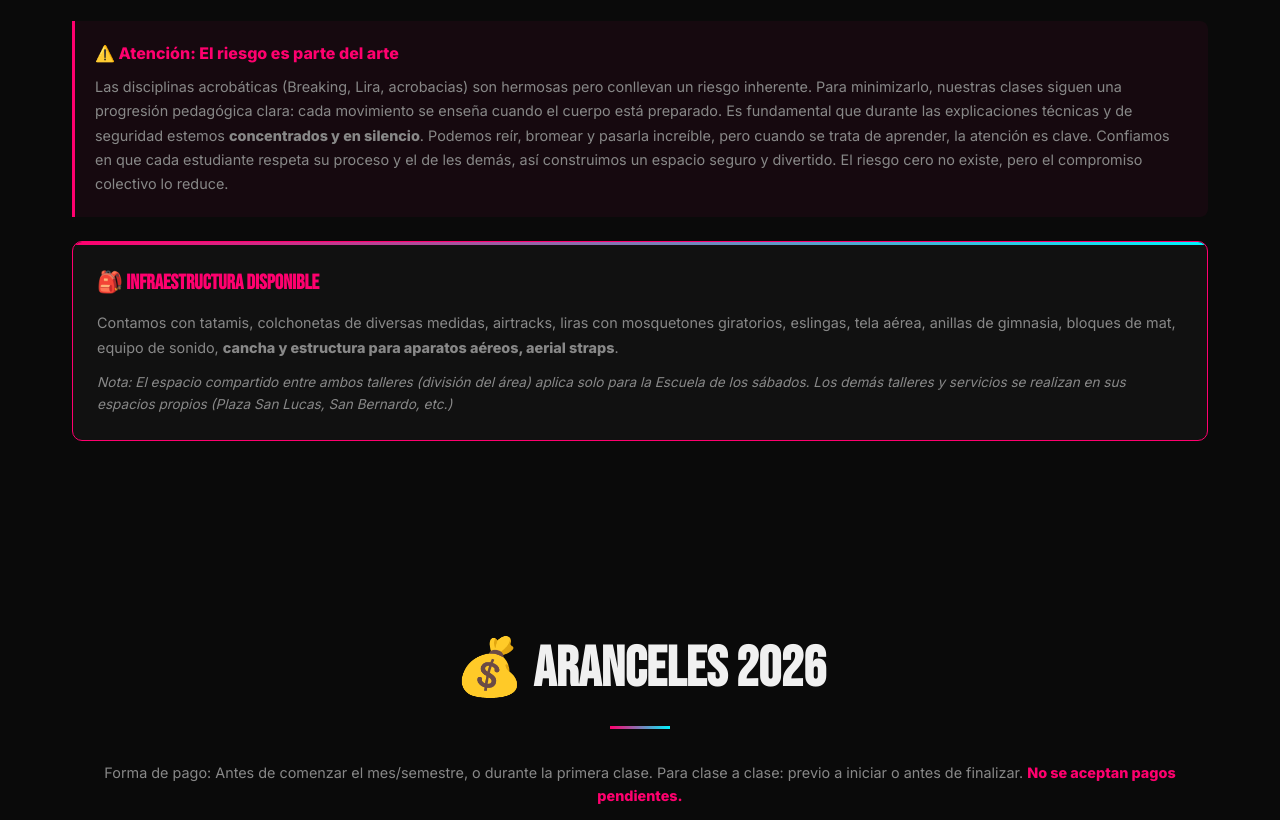
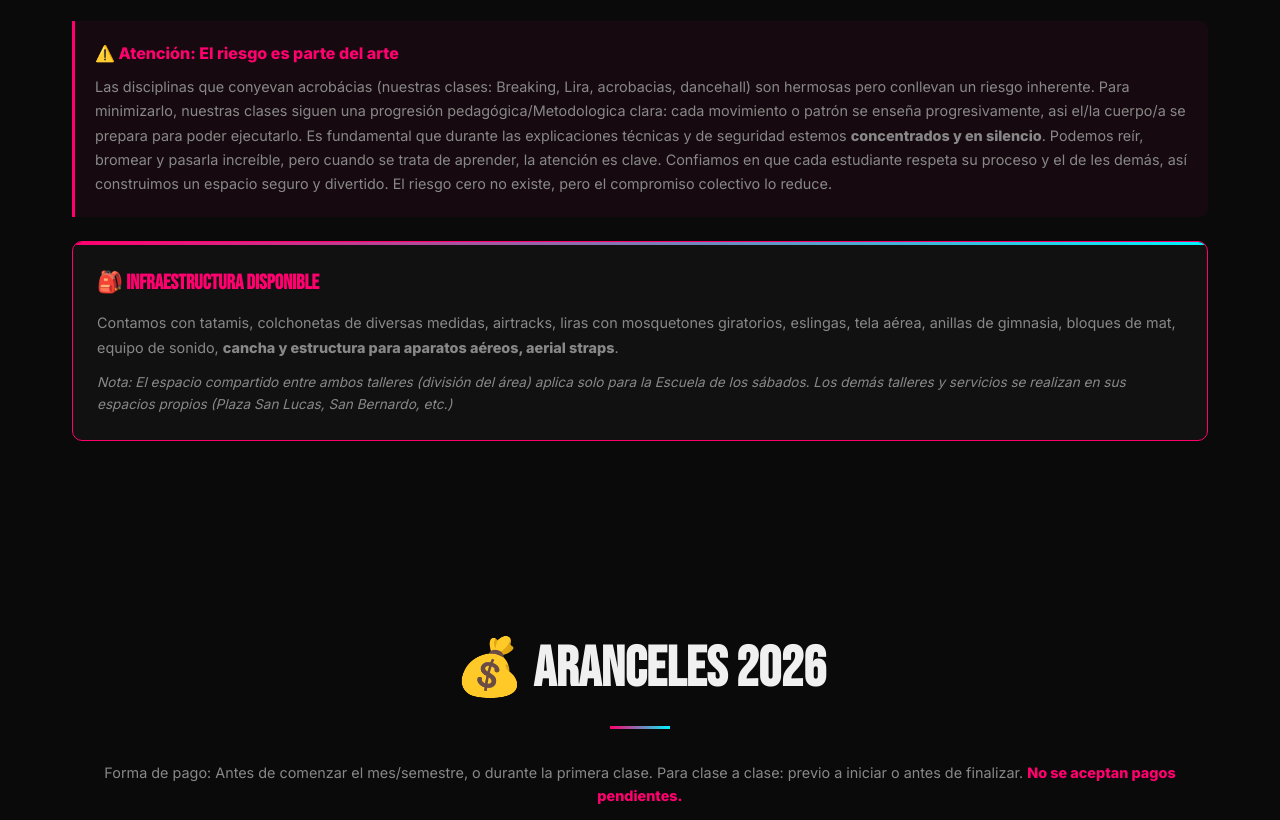
Before and after one commit to danyeltrainer/DILO-CON-MOVIMIENTO, a plain HTML site: page index.html in a window 1280 px wide. Shown: the part 7405-8225 px from the top of the page. Drawn offline with Linux system fonts and the light colour scheme.

Commit message:
Update risk warning text in index.html

```diff
--- a/index.html
+++ b/index.html
@@ -1382,9 +1382,9 @@
             <div class="rule-item" style="grid-column: 1 / -1;">
                 <div class="rule-title">⚠️ Atención: El riesgo es parte del arte</div>
                 <p style="font-size: 0.9rem; color: var(--text-gray); line-height: 1.7;">
-                    Las disciplinas acrobáticas (Breaking, Lira, acrobacias) son hermosas pero conllevan un riesgo inherente.
-                    Para minimizarlo, nuestras clases siguen una progresión pedagógica clara: cada movimiento se enseña cuando
-                    el cuerpo está preparado. Es fundamental que durante las explicaciones técnicas y de seguridad estemos
+                    Las disciplinas que conyevan acrobácias (nuestras clases: Breaking, Lira, acrobacias, dancehall) son hermosas pero conllevan un riesgo inherente.
+                    Para minimizarlo, nuestras clases siguen una progresión pedagógica/Metodologica clara: cada movimiento o patrón se enseña progresivamente, asi el/la cuerpo/a
+                    se prepara para poder ejecutarlo. Es fundamental que durante las explicaciones técnicas y de seguridad estemos
                     <strong>concentrados y en silencio</strong>. Podemos reír, bromear y pasarla increíble, pero cuando se trata
                     de aprender, la atención es clave. Confiamos en que cada estudiante respeta su proceso y el de les demás,
                     así construimos un espacio seguro y divertido. El riesgo cero no existe, pero el compromiso colectivo lo reduce.
```
